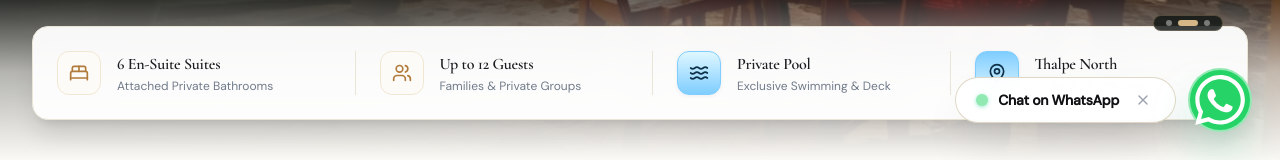
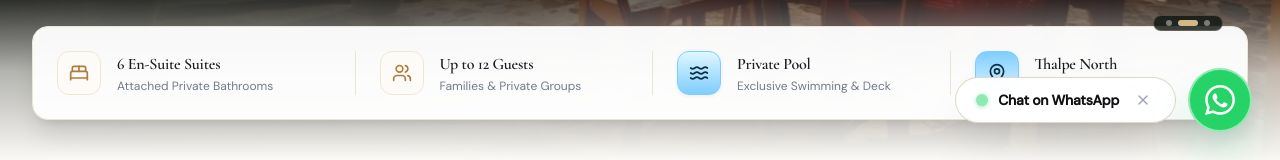
Before and after one commit to raveenn10-bit/Anu_Villa, a Next.js app: page / in a window 1280 px wide. Shown: the part 640-800 px from the top of the page. Built offline with nearby package versions, Linux system fonts and the light colour scheme.

Commit message:
fix: WhatsApp floating button icon SVG rendering and explicit dimensions

```diff
--- a/components/FloatingWhatsApp.tsx
+++ b/components/FloatingWhatsApp.tsx
@@ -132,10 +132,15 @@ export default function FloatingWhatsApp() {
         <span className="absolute inset-0 rounded-full bg-[#25D366] animate-ping opacity-25 pointer-events-none" />
         <svg
           viewBox="0 0 24 24"
-          className="w-9.5 h-9.5 sm:w-9.5 sm:h-9.5 fill-current text-white relative z-10 drop-shadow-xs"
+          width="36"
+          height="36"
+          className="w-9 h-9 text-white fill-white relative z-10 block pointer-events-none"
           xmlns="http://www.w3.org/2000/svg"
         >
-          <path d="M12.04 2C6.58 2 2.13 6.45 2.13 11.91C2.13 13.66 2.59 15.36 3.45 16.86L2.05 22L7.3 20.62C8.75 21.41 10.38 21.83 12.04 21.83C17.5 21.83 21.95 17.38 21.95 11.92C21.95 9.27 20.92 6.78 19.05 4.91C17.18 3.03 14.69 2 12.04 2ZM12.05 20.15C10.57 20.15 9.12 19.75 7.85 19L7.55 18.82L4.43 19.64L5.26 16.59L5.06 16.27C4.24 14.97 3.8 13.46 3.8 11.91C3.8 7.37 7.5 3.67 12.05 3.67C14.25 3.67 16.31 4.53 17.87 6.09C19.42 7.65 20.28 9.72 20.28 11.92C20.28 16.46 16.58 20.15 12.05 20.15ZM16.57 14.39C16.32 14.26 15.1 13.66 14.87 13.58C14.65 13.5 14.49 13.46 14.32 13.71C14.16 13.96 13.69 14.51 13.54 14.68C13.4 14.84 13.25 14.86 13 14.74C12.75 14.61 11.95 14.35 11 13.51C10.26 12.85 9.76 12.04 9.61 11.79C9.47 11.54 9.6 11.4 9.72 11.28C9.83 11.17 9.97 10.99 10.1 10.84C10.22 10.7 10.26 10.59 10.34 10.43C10.42 10.26 10.38 10.12 10.32 10C10.26 9.87 9.76 8.65 9.56 8.14C9.36 7.65 9.15 7.71 9 7.71C8.86 7.7 8.7 7.7 8.53 7.7C8.37 7.7 8.1 7.76 7.87 8.01C7.65 8.26 7.02 8.85 7.02 10.05C7.02 11.25 7.9 12.4 8.02 12.57C8.14 12.73 9.74 15.2 12.21 16.27C12.8 16.52 13.26 16.67 13.61 16.79C14.2 16.97 14.74 16.95 15.17 16.88C15.65 16.81 16.64 16.28 16.85 15.7C17.05 15.11 17.05 14.61 16.99 14.51C16.93 14.41 16.82 14.51 16.57 14.39Z" />
+          <path
+            fill="currentColor"
+            d="M12.04 2C6.58 2 2.13 6.45 2.13 11.91C2.13 13.66 2.59 15.36 3.45 16.86L2.05 22L7.3 20.62C8.75 21.41 10.38 21.83 12.04 21.83C17.5 21.83 21.95 17.38 21.95 11.92C21.95 9.27 20.92 6.78 19.05 4.91C17.18 3.03 14.69 2 12.04 2ZM12.05 20.15C10.57 20.15 9.12 19.75 7.85 19L7.55 18.82L4.43 19.64L5.26 16.59L5.06 16.27C4.24 14.97 3.8 13.46 3.8 11.91C3.8 7.37 7.5 3.67 12.05 3.67C14.25 3.67 16.31 4.53 17.87 6.09C19.42 7.65 20.28 9.72 20.28 11.92C20.28 16.46 16.58 20.15 12.05 20.15ZM16.57 14.39C16.32 14.26 15.1 13.66 14.87 13.58C14.65 13.5 14.49 13.46 14.32 13.71C14.16 13.96 13.69 14.51 13.54 14.68C13.4 14.84 13.25 14.86 13 14.74C12.75 14.61 11.95 14.35 11 13.51C10.26 12.85 9.76 12.04 9.61 11.79C9.47 11.54 9.6 11.4 9.72 11.28C9.83 11.17 9.97 10.99 10.1 10.84C10.22 10.7 10.26 10.59 10.34 10.43C10.42 10.26 10.38 10.12 10.32 10C10.26 9.87 9.76 8.65 9.56 8.14C9.36 7.65 9.15 7.71 9 7.71C8.86 7.7 8.7 7.7 8.53 7.7C8.37 7.7 8.1 7.76 7.87 8.01C7.65 8.26 7.02 8.85 7.02 10.05C7.02 11.25 7.9 12.4 8.02 12.57C8.14 12.73 9.74 15.2 12.21 16.27C12.8 16.52 13.26 16.67 13.61 16.79C14.2 16.97 14.74 16.95 15.17 16.88C15.65 16.81 16.64 16.28 16.85 15.7C17.05 15.11 17.05 14.61 16.99 14.51C16.93 14.41 16.82 14.51 16.57 14.39Z"
+          />
         </svg>
       </motion.button>
     </aside>
```
